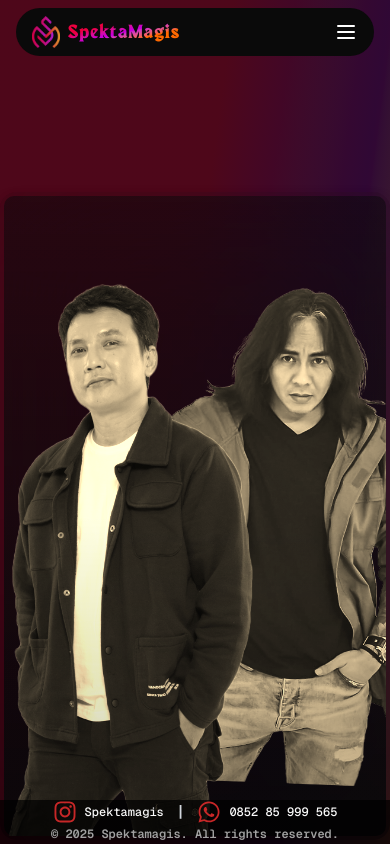
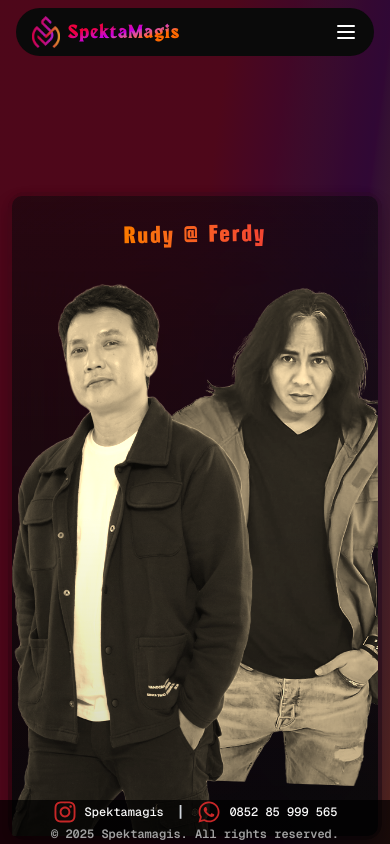
Before and after one commit to alfieqashwa/spekta-magis, a Next.js app: page /line-up in a window 390 px wide. Shown: the top 844 px of the page. Built offline with nearby package versions, Linux system fonts and the light colour scheme.

Commit message:
feat: add title for mobile view

```diff
--- a/app/line-up/page.tsx
+++ b/app/line-up/page.tsx
@@ -5,6 +5,7 @@ export default function LineupPage() {
   const cards = [
     {
       title: "Rudy & Ferdy",
+      titleMobile: "Rudy & Ferdy",
       imageUrl: "/rudy-ferdy.png",
       alt: "Rudy Ferdy",
       variant: "emerald",
@@ -12,6 +13,7 @@ export default function LineupPage() {
     },
     {
       title: "Raisa",
+      titleMobile: "Raisa",
       imageUrl: "/raisa-bw.jpg",
       alt: "Raisa",
       variant: "purple",
@@ -19,6 +21,7 @@ export default function LineupPage() {
     },
     {
       title: "Beddu",
+      titleMobile: "Beddu",
       imageUrl: "/beddu.png",
       alt: "Beddu",
       variant: "rose",
@@ -26,6 +29,7 @@ export default function LineupPage() {
     },
     {
       title: "Project Pop",
+      titleMobile: "Project Pop",
       imageUrl: "/project-pop.png",
       alt: "Project Pop",
       variant: "rose",
--- a/components/lineup.tsx
+++ b/components/lineup.tsx
@@ -8,9 +8,9 @@ type LineUpProps = {
   cards: CardProps[];
 };
 
-export const LineUp = (props: LineUpProps) => {
+export function LineUp(props: LineUpProps) {
   return (
-    <div className="flex w-full bg-gradient-to-br from-rose-600/30 from-30% via-fuchsia-600/20 via-50% to-orange-500/35 to-70% py-8">
+    <div className="flex w-full bg-gradient-to-br from-rose-600/30 from-30% via-fuchsia-600/20 via-50% to-orange-500/35 to-70% px-2 py-8">
       <div className="mt-40 grid w-full grid-cols-1 gap-x-8 gap-y-8 text-center sm:grid-cols-4 md:grid-cols-6 md:gap-y-12">
         {props.cards.map((card, i) => (
           <motion.div
@@ -26,8 +26,9 @@ export const LineUp = (props: LineUpProps) => {
           >
             <CardHoverEffect
               title={card.title}
+              titleMobile={card.titleMobile}
+              imageUrl={card.imageUrl}
               alt={card.alt}
-              imageUrl={card.imageUrl}
               variant={card.variant}
               glowEffect={true}
               size={"lg"}
@@ -38,4 +39,4 @@ export const LineUp = (props: LineUpProps) => {
       </div>
     </div>
   );
-};
+}
--- a/components/ui/pulse-card.tsx
+++ b/components/ui/pulse-card.tsx
@@ -1,11 +1,15 @@
 import { cn } from "@/lib/utils";
 import { motion } from "motion/react";
+import localFont from "next/font/local";
 import Image from "next/image";
 import React from "react";
 
+const magurie = localFont({
+  src: "../../public/fonts/Magurie.woff2",
+});
 export interface CardProps {
   title: string;
-  description?: string;
+  titleMobile?: string;
   imageUrl: string;
   alt: string;
   className?: string;
@@ -81,7 +85,7 @@ const SIZES = {
 
 export function CardHoverEffect({
   title,
-  description,
+  titleMobile,
   imageUrl,
   alt,
   className,
@@ -149,6 +153,14 @@ export function CardHoverEffect({
           title === "Project Pop" ? "w-full lg:w-11/12" : "w-full lg:w-10/12",
         )}
       >
+        <h3
+          className={cn(
+            "relative z-20 -rotate-1 bg-gradient-to-r from-amber-500 to-rose-600 bg-clip-text pt-6 text-2xl tracking-widest whitespace-nowrap text-transparent md:hidden",
+            magurie.className,
+          )}
+        >
+          {titleMobile}
+        </h3>
         <Image
           src={imageUrl}
           alt={alt}
```
